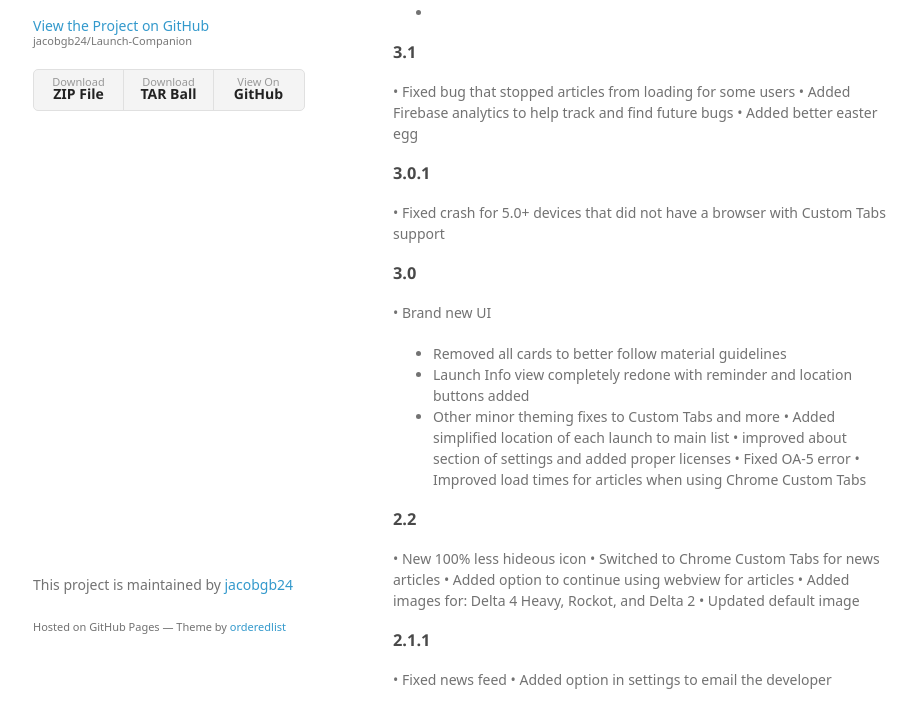
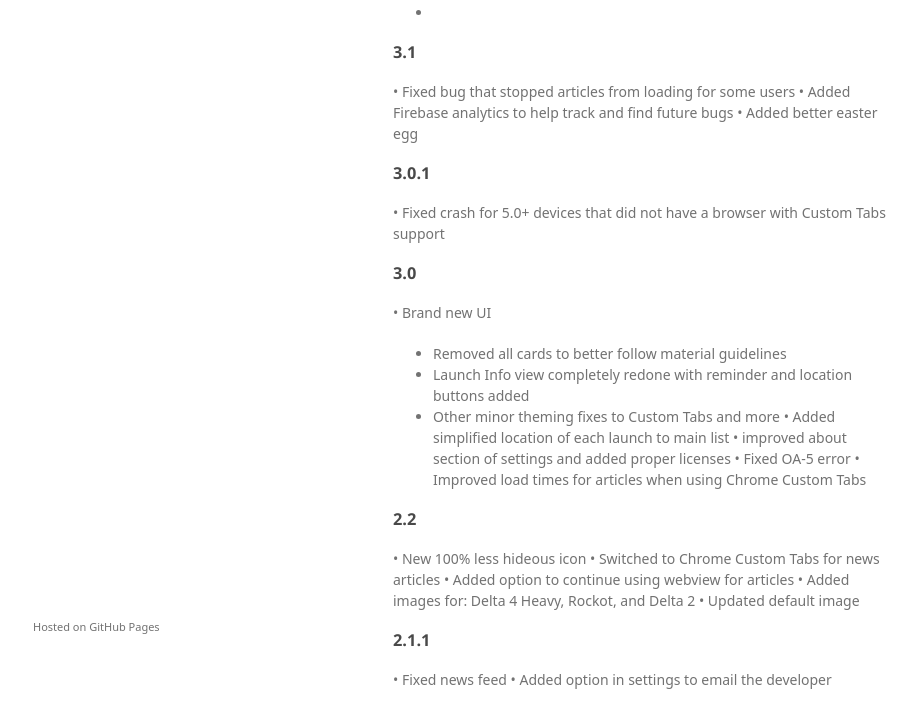
Before and after one commit to jacobgb24/Launch-Companion, a plain HTML site: page whats_new.html in a window 1280 px wide. Shown: the part 94-799 px from the top of the page, without its empty margins (177-1094 px from the left). Drawn offline with Linux system fonts and the light colour scheme; a web font is replaced by a local one.

Commit message:
Update whats_new.html

```diff
--- a/whats_new.html
+++ b/whats_new.html
@@ -18,14 +18,6 @@
         <h1>What&#39;s New</h1>
         <p></p>
 
-        <p class="view"><a href="https://github.com/jacobgb24/Launch-Companion">View the Project on GitHub <small>jacobgb24/Launch-Companion</small></a></p>
-
-
-        <ul>
-          <li><a href="https://github.com/jacobgb24/Launch-Companion/zipball/master">Download <strong>ZIP File</strong></a></li>
-          <li><a href="https://github.com/jacobgb24/Launch-Companion/tarball/master">Download <strong>TAR Ball</strong></a></li>
-          <li><a href="https://github.com/jacobgb24/Launch-Companion">View On <strong>GitHub</strong></a></li>
-        </ul>
       </header>
       <section>
         <h3>
@@ -132,8 +124,7 @@
 <p>•Initial release</p>
       </section>
       <footer>
-        <p>This project is maintained by <a href="https://github.com/jacobgb24">jacobgb24</a></p>
-        <p><small>Hosted on GitHub Pages &mdash; Theme by <a href="https://github.com/orderedlist">orderedlist</a></small></p>
+        <p><small>Hosted on GitHub Pages </a></small></p>
       </footer>
     </div>
     <script src="javascripts/scale.fix.js"></script>
```
